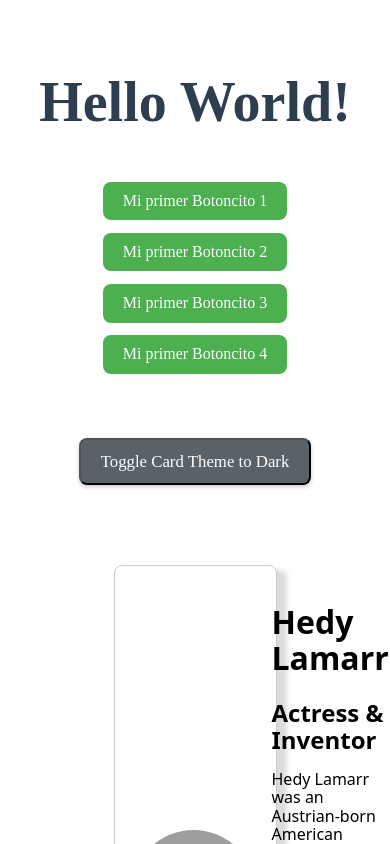
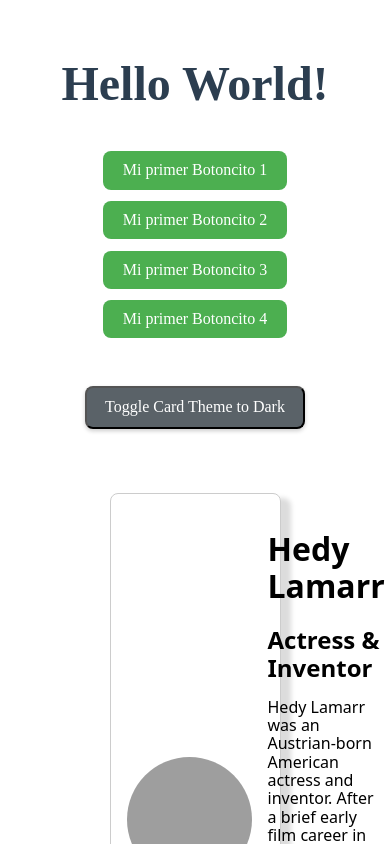
Before and after one commit to gabrielml/fsdb_f5_2025, a React (Vite) app in the folder react/primeros-ejercicios/vite-project/: page / in a window 390 px wide. Shown: the top 844 px of the page. Built offline with nearby package versions, Linux system fonts and the light colour scheme; grey boxes are pictures that could not be loaded.

Commit message:
feat: Add media query for tablets & smaller desktop
Responsive adjustements for smaller screens (max-width: 992px)

```diff
--- a/react/primeros-ejercicios/vite-project/src/App.css
+++ b/react/primeros-ejercicios/vite-project/src/App.css
@@ -74,3 +74,34 @@
   width: 100%; /* Take full width of its parent (.app-container) */
   max-width: 100%; /* Ensure it doesn't overflow */
 }
+
+/* CSS MEDIA QUERIES */
+/* Responsive adjustements for smaller screens (e.g., tablets and smaller desktops */
+@media (max-width: 992px){
+    #root {
+        padding:1.5rem;
+    }
+
+    .app-container {
+        gap: 2rem; /*Slightly reduced gap */
+    }
+
+    .app-title {
+        font-size: 3em;
+    }
+
+    .button-group {
+        gap: 0.7rem;
+        margin-bottom: 1rem;
+    }
+
+    .theme-toggle-button {
+        padding: 10px 18px;
+        font-size: 1em;
+        margin-bottom: 2rem;
+    }
+
+    .cards-container {
+        gap: 1.5rem; /* Slightly reduced gap between cards */
+    }
+}
```
